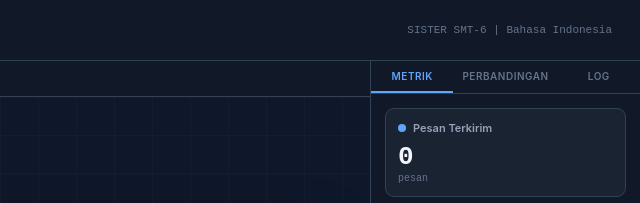
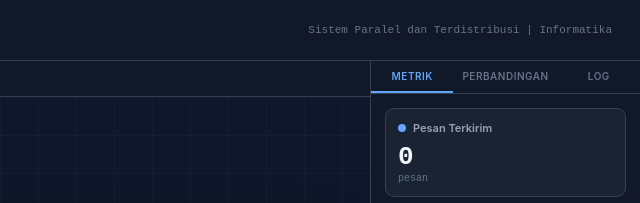
Before and after one commit to Acewaners/SISTER_Tugas2, a plain HTML site: page index.html in a window 1280 px wide. Shown: the top 203 px of the page, 640-1280 px from the left. Drawn offline with Linux system fonts and the light colour scheme.

Commit message:
Tugas 2 - Simulasi Interaktif Model Komunikasi dalam SISTER

```diff
--- a/index.html
+++ b/index.html
@@ -16,7 +16,7 @@
       <span>Simulasi Model Komunikasi Sistem Terdistribusi</span>
     </div>
   </div>
-  <div class="header-info">SISTER SMT-6 | Bahasa Indonesia</div>
+  <div class="header-info">Sistem Paralel dan Terdistribusi | Informatika </div>
 </header>
 
 <!-- ========== MAIN ========== -->
```
